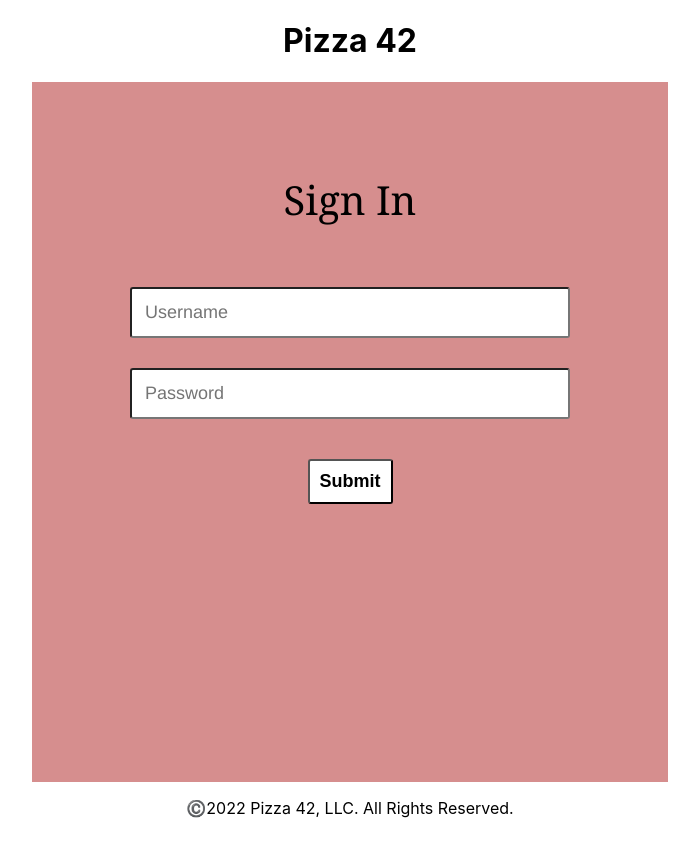
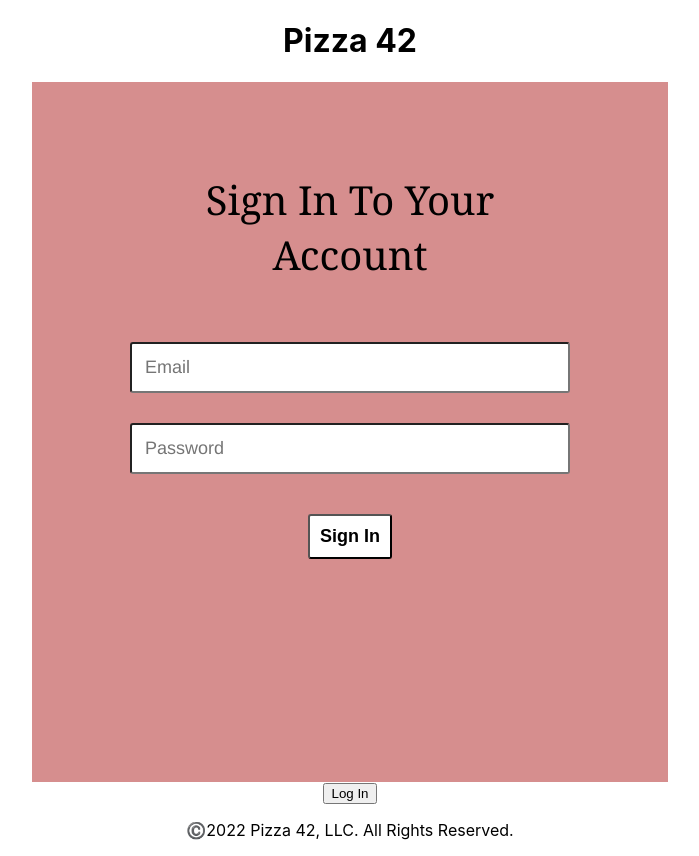
Before and after one commit to Raquelhill/Pizza-42, a React (Create React App) app: page / in a window 1280 px wide. Shown: the whole page, without its empty margins (290-989 px from the left). Before the commit the page ends 834 px from the top, so only its background shows below. Built offline with nearby package versions, Linux system fonts and the light colour scheme.

Commit message:
Add loginbutton component as per auth0 docs

```diff
--- a/package.json
+++ b/package.json
@@ -3,6 +3,7 @@
   "version": "0.1.0",
   "private": true,
   "dependencies": {
+    "@auth0/auth0-react": "^1.9.0",
     "@testing-library/jest-dom": "^5.16.1",
     "@testing-library/react": "^12.1.2",
     "@testing-library/user-event": "^13.5.0",
--- a/src/Components/App/App.js
+++ b/src/Components/App/App.js
@@ -2,12 +2,14 @@ import './App.css';
 import LoginForm from '../LoginForm/LoginForm';
 import Header from '../Header/Header';
 import Footer from '../Footer/Footer';
+import LoginButton from '../LoginButton/LoginButton';
 
 function App() {
   return (
     <div className="App">
       <Header />
       <LoginForm />
+      <LoginButton />
       <Footer />
     </div>
   );
--- /dev/null
+++ b/src/Components/LoginButton/LoginButton.js
@@ -0,0 +1,10 @@
+import React from 'react';
+import { useAuth0 } from '@auth0/auth0-react';
+
+const LoginButton = () => {
+  const { loginWithRedirect } = useAuth0();
+
+  return <button onClick={() => loginWithRedirect()}>Log In</button>;
+};
+
+export default LoginButton;
--- a/src/Components/LoginForm/LoginForm.css
+++ b/src/Components/LoginForm/LoginForm.css
@@ -37,7 +37,7 @@ input {
   padding: 13px;
 }
 
-.submit-btn {
+.sign-in-btn {
   margin-top: 40px;
   border-radius: 3px;
   font-size: 18px;
--- a/src/Components/LoginForm/LoginForm.js
+++ b/src/Components/LoginForm/LoginForm.js
@@ -2,24 +2,20 @@ import './LoginForm.css';
 
 const LoginForm = () => {
   return (
-    <body className="sign-in-page">
+    <div className="sign-in-page">
       <form className="sign-in-form">
-        <h2 className="sign-in-title">Sign In</h2>
+        <h2 className="sign-in-title">Sign In To Your Account</h2>
         <div className="input-containers">
-          <input
-            className="user-name-input"
-            type="text"
-            placeholder="Username"
-          />
+          <input className="user-name-input" type="text" placeholder="Email" />
           <input
             className="password-input"
-            type="password"
+            type="current-password"
             placeholder="Password"
           />
         </div>
-        <button className="submit-btn">Submit</button>
+        <button className="sign-in-btn">Sign In</button>
       </form>
-    </body>
+    </div>
   );
 };
 
--- a/src/index.js
+++ b/src/index.js
@@ -1,14 +1,16 @@
 import React from 'react';
 import ReactDOM from 'react-dom';
-import { BrowserRouter } from 'react-router-dom';
 import './index.css';
 import App from './components/App/App';
+import { Auth0Provider } from '@auth0/auth0-react';
 
 ReactDOM.render(
-  <React.StrictMode>
-    <BrowserRouter>
-      <App />
-    </BrowserRouter>
-  </React.StrictMode>,
+  <Auth0Provider
+    domain="dev-3m7cus37.us.auth0.com"
+    clientId="lLTYQXxi26esc3yNZQkEm7bxmzkA6wJX"
+    redirectUri={window.location.origin}
+  >
+    <App />
+  </Auth0Provider>,
   document.getElementById('root')
 );
```
Also changed, not shown: src/Components/LoginButton/LoginButton.css (added), 1 other file (tests, documents, lock files or other folders).
